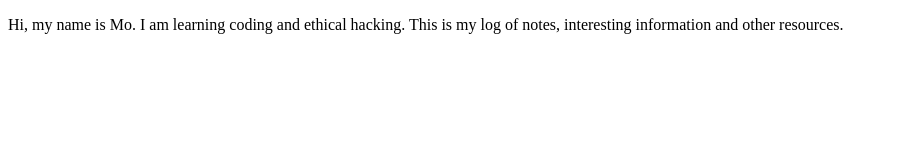
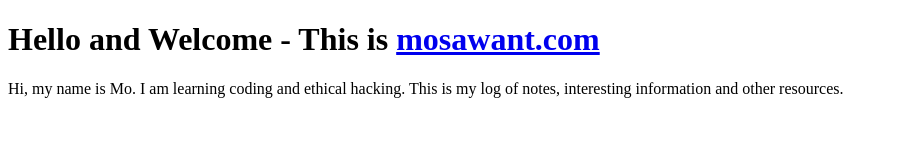
Before and after one commit to mosawant/mosawant.github.io, a plain HTML site: page index.html in a window 1280 px wide. Shown: the whole page, without its empty margins (0-898 px from the left). Drawn offline with Linux system fonts and the light colour scheme.

Commit message:
Update index.html

```diff
--- a/index.html
+++ b/index.html
@@ -6,6 +6,7 @@
     <title>Hello World! Welcome to Mo Sawant's coding and ethical hacking log.</title>
   </head>
   <body>
+    <h1>Hello and Welcome - This is <a href="www.mosawant.com">mosawant.com</a></h1>
   <p>Hi, my name is Mo. I am learning coding and ethical hacking. This is my log of notes, interesting information and other resources.</p>
   </body>
 </html>
```
